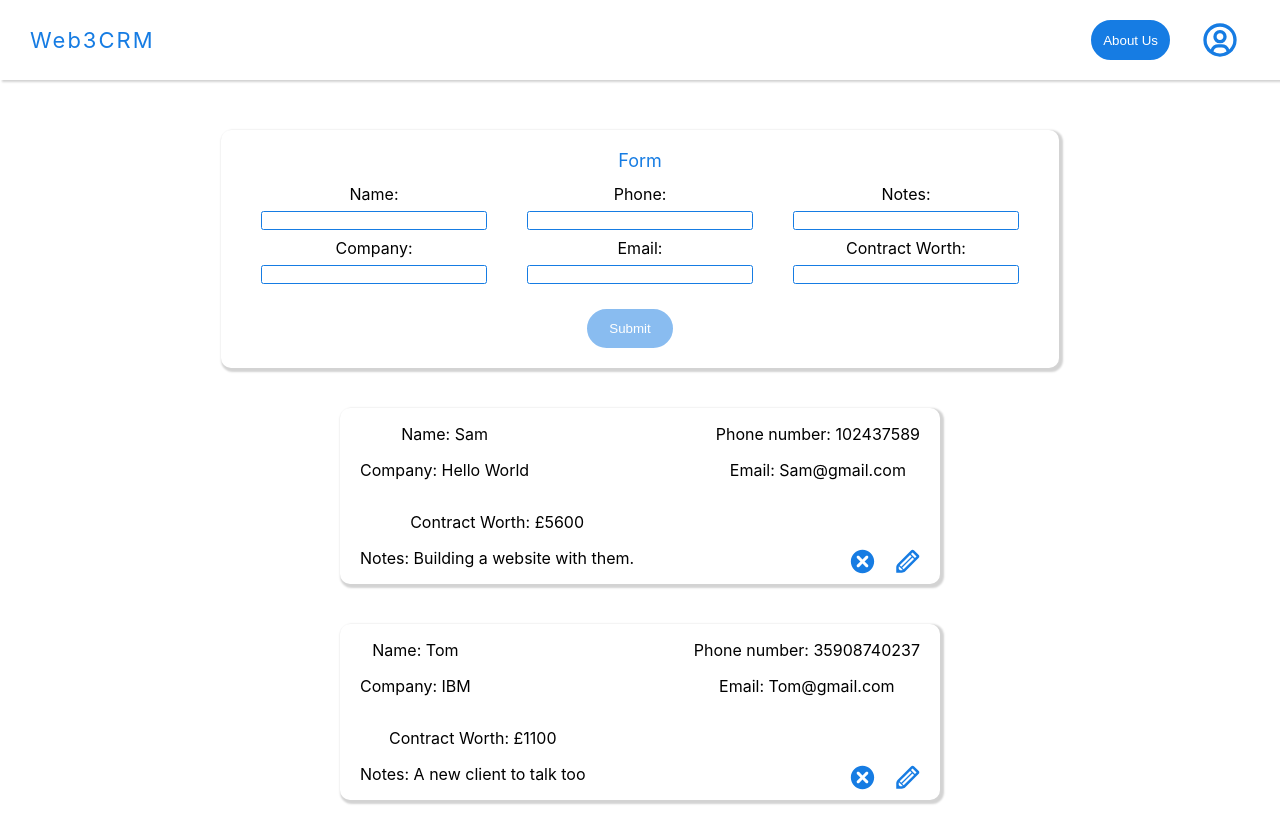
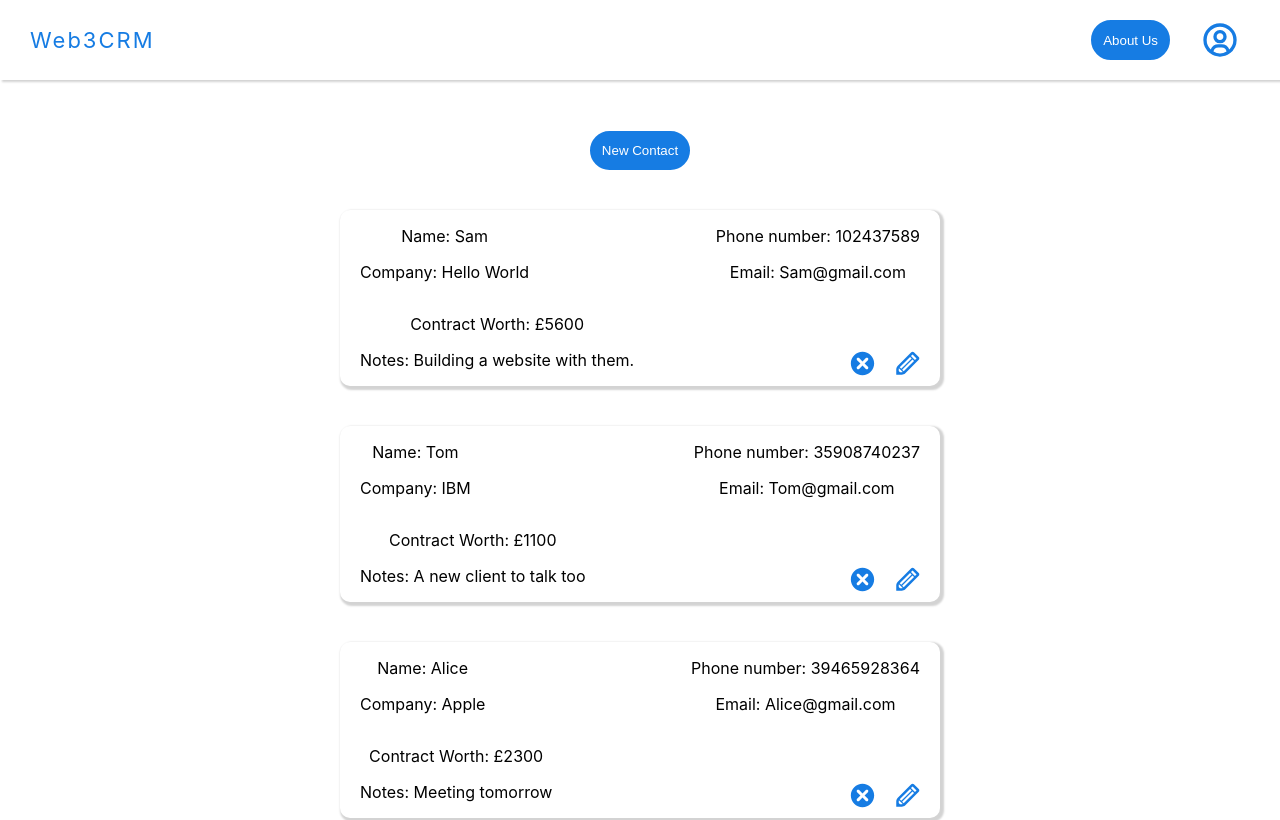
Before and after one commit to eds-101/web3CRM, a React (Create React App) app in the folder web3crm-frontend/: page / in a window 1280 px wide. Shown: the top 820 px of the page. Built offline with nearby package versions, Linux system fonts and the light colour scheme.

Commit message:
Form button has been add

```diff
--- a/web3crm-frontend/src/App.js
+++ b/web3crm-frontend/src/App.js
@@ -5,17 +5,27 @@ import ContactList from './components/ContactList/ContactList'
 import AddContact from './components/AddContact/AddContact';
 import DummyData from './components/DummyData/CRMData';
 import NavBar from './components/NavBar/NavBar'
+import ShowFormButton from './components/ShowFormButton/ShowFormButton'
 
 function App() {
 
   const [Data, setData] = useState(DummyData)
+  const [Form, setForm] = useState(false)
 
-  function updateContacts(contact) {setData(data => [...data, contact])}
+  function showForm(){ Form ? setForm(false) : setForm(true)}
+
+  function updateContacts(contact) {
+    setData(data => [...data, contact])
+    setForm(false)
+  }
+
+
 
   return (
     <div className="App">
       <NavBar/>
-      <AddContact onFetchData={updateContacts}/>
+      { !Form ? <ShowFormButton getShowForm={showForm}/> : null}
+      { Form ? <AddContact onFetchData={updateContacts} getShowForm={showForm}/> : null}
       <ContactList data={Data}/>
     </div>
   );
--- a/web3crm-frontend/src/components/AddContact/AddContact.css
+++ b/web3crm-frontend/src/components/AddContact/AddContact.css
@@ -11,10 +11,15 @@
 }
 
 .form{
+
+}
+
+.formInnterContaner{
     box-shadow: 2px 2px 2px 2px lightgray;
     border-radius: 10px;
     padding: 20px;
     margin: 20px 20px;
+    position: relative;
 }
 
 .form-item input{
@@ -65,6 +70,18 @@
     background-color: white;
 }
 
+.closeFormButton{
+   position: absolute;
+   width: 20px;
+   left: 95%;
+   margin: 10px 0px;
+}
+
+.closeFormButton:hover{
+    color: rgb(22, 124, 227);
+    background-color: white;
+}
+
 span{
     color: red;
     font-size: 12px;
--- a/web3crm-frontend/src/components/AddContact/AddContact.js
+++ b/web3crm-frontend/src/components/AddContact/AddContact.js
@@ -1,6 +1,7 @@
 import './AddContact.css'
 import React from 'react'
 import {useState, useEffect} from 'react'
+import {ImCross} from 'react-icons/im'
 
 function AddContact(props) {
 
@@ -55,6 +56,10 @@ function AddContact(props) {
       return newContact
     }
 
+    function closeForm(){
+      props.getShowForm()
+    }
+
 
     function handleSubmit(e) {
 
@@ -78,8 +83,11 @@ function AddContact(props) {
 
     return(
       <div className="formContaner">
+      <div className='formInnterContaner'>
+      <div className='closeFormButton' onClick={closeForm}><ImCross/></div>
          <form onSubmit={handleSubmit} className="form">
           <p className='formHeader'>Form</p>
+
             <div className='formCon'>
 
          <div className='form-item'>
@@ -105,6 +113,7 @@ function AddContact(props) {
           </div>
             <input type="submit" value="Submit" className='submit' onMouseEnter={() => setsubmit(true)} onMouseLeave={() => setsubmit(false)} style={!VaildName ? {'opacity': '0.5'} : {'opacity': '1'} }/><span className='submitError'>{submit && Name.length <= 1? 'To creat a new task you must add a name.' : null}</span>
         </form>
+        </div>
       </div>
     )
 
--- /dev/null
+++ b/web3crm-frontend/src/components/ShowFormButton/ShowFormButton.css
@@ -0,0 +1,20 @@
+.showFormCon{
+    width: 100%;
+    height: 80px;
+    display: flex;
+    align-items: center;
+    justify-content: center;
+}
+
+.showForm{
+    padding: 10px;
+    border-radius: 20px;
+    color: white;
+    background-color: rgb(22, 124, 227);
+    border: 2px solid rgb(22, 124, 227);
+}
+
+.showForm:hover{
+    background-color: white;
+    color: rgb(22, 124, 227);
+}
--- /dev/null
+++ b/web3crm-frontend/src/components/ShowFormButton/ShowFormButton.js
@@ -0,0 +1,12 @@
+import './ShowFormButton.css'
+
+function showFormButton(props){
+
+    function showForm(){ props.getShowForm()}
+
+    return(<div className='showFormCon'>
+         <button className='showForm' onClick={showForm}>New Contact</button>
+    </div>)
+}
+
+export default showFormButton
```
